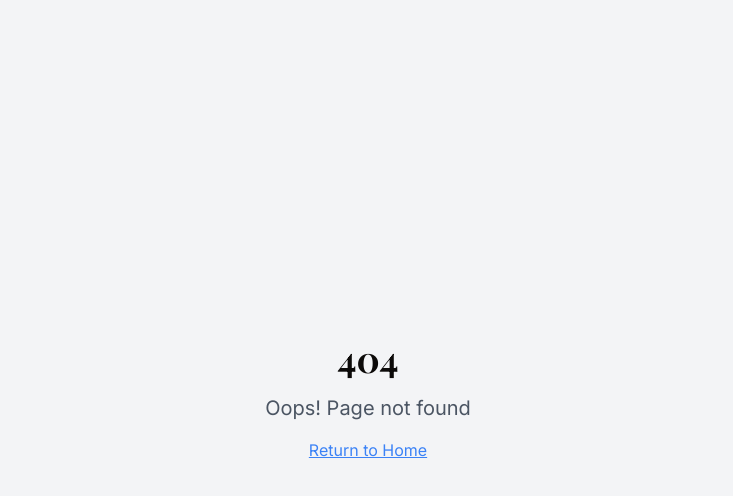
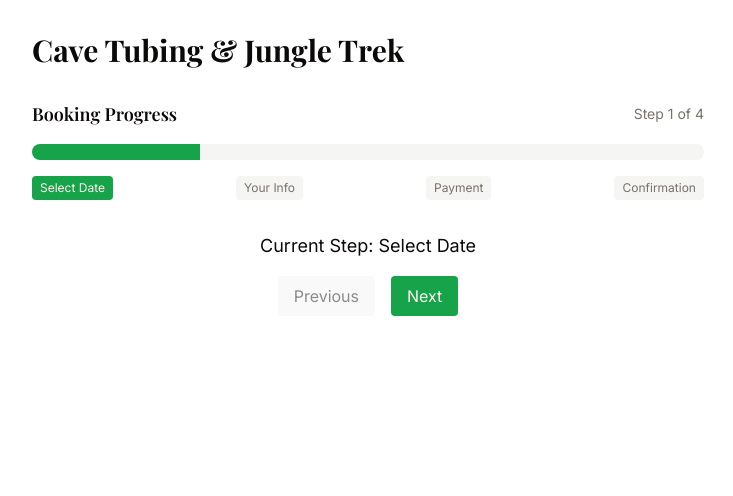
Before and after one commit to JG-Mastermind/belize-solo-vibes-clone, a React (Vite) app: page /booking/1 in a window 1280 px wide. Before the commit this address had no page. Shown: the top 496 px of the page, without its empty margins (272-1005 px from the left). Built offline with nearby package versions, Linux system fonts and the light colour scheme.

Commit message:
feat: Create Booking page
Adds a new Booking page component at src/pages/Booking.tsx, which retrieves an adventure ID from the URL, fetches adventure data, displays the adventure title, a multi-step progress indicator, and manages the current booking step.

```diff
--- a/src/App.tsx
+++ b/src/App.tsx
@@ -9,6 +9,7 @@ import Contact from "./pages/Contact";
 import Blog from "./pages/Blog";
 import About from "./pages/About";
 import Safety from "./pages/Safety";
+import Booking from "./pages/Booking";
 import NotFound from "./pages/NotFound";
 
 const queryClient = new QueryClient();
@@ -25,6 +26,7 @@ const App = () => (
           <Route path="/blog" element={<Blog />} />
           <Route path="/about" element={<About />} />
           <Route path="/safety" element={<Safety />} />
+          <Route path="/booking/:id" element={<Booking />} />
           {/* ADD ALL CUSTOM ROUTES ABOVE THE CATCH-ALL "*" ROUTE */}
           <Route path="*" element={<NotFound />} />
         </Routes>
--- /dev/null
+++ b/src/pages/Booking.tsx
@@ -0,0 +1,81 @@
+
+import { useState } from "react";
+import { useParams } from "react-router-dom";
+import { adventures } from "@/data/adventures";
+import { Progress } from "@/components/ui/progress";
+
+const Booking = () => {
+  const { id } = useParams<{ id: string }>();
+  const [currentStep, setCurrentStep] = useState(0);
+
+  const adventure = adventures.find(adv => adv.id === Number(id));
+
+  if (!adventure) {
+    return (
+      <div className="container mx-auto px-4 py-8">
+        <div className="text-center">
+          <h1 className="text-2xl font-bold text-destructive">Adventure not found</h1>
+          <p className="mt-4 text-muted-foreground">The adventure you're looking for doesn't exist.</p>
+        </div>
+      </div>
+    );
+  }
+
+  const progressPercentage = ((currentStep + 1) / adventure.steps.length) * 100;
+
+  return (
+    <div className="container mx-auto px-4 py-8">
+      <div className="max-w-2xl mx-auto">
+        <h1 className="text-3xl font-bold mb-8">{adventure.title}</h1>
+
+        <div className="mb-8">
+          <div className="flex justify-between items-center mb-4">
+            <h2 className="text-lg font-semibold">Booking Progress</h2>
+            <span className="text-sm text-muted-foreground">
+              Step {currentStep + 1} of {adventure.steps.length}
+            </span>
+          </div>
+
+          <Progress value={progressPercentage} className="mb-4" />
+
+          <div className="flex justify-between">
+            {adventure.steps.map((step, index) => (
+              <div
+                key={index}
+                className={`text-xs px-2 py-1 rounded ${
+                  index <= currentStep
+                    ? "bg-primary text-primary-foreground"
+                    : "bg-muted text-muted-foreground"
+                }`}
+              >
+                {step}
+              </div>
+            ))}
+          </div>
+        </div>
+
+        <div className="text-center">
+          <p className="text-lg mb-4">Current Step: {adventure.steps[currentStep]}</p>
+          <div className="space-x-4">
+            <button
+              onClick={() => setCurrentStep(Math.max(0, currentStep - 1))}
+              disabled={currentStep === 0}
+              className="px-4 py-2 bg-secondary text-secondary-foreground rounded hover:bg-secondary/80 disabled:opacity-50 disabled:cursor-not-allowed"
+            >
+              Previous
+            </button>
+            <button
+              onClick={() => setCurrentStep(Math.min(adventure.steps.length - 1, currentStep + 1))}
+              disabled={currentStep === adventure.steps.length - 1}
+              className="px-4 py-2 bg-primary text-primary-foreground rounded hover:bg-primary/90 disabled:opacity-50 disabled:cursor-not-allowed"
+            >
+              Next
+            </button>
+          </div>
+        </div>
+      </div>
+    </div>
+  );
+};
+
+export default Booking;
```
